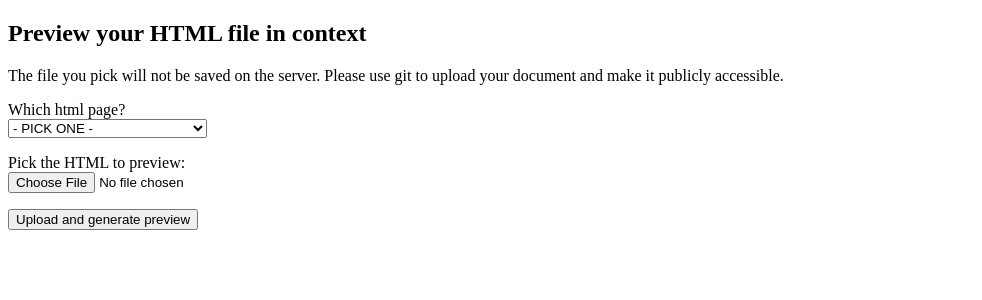
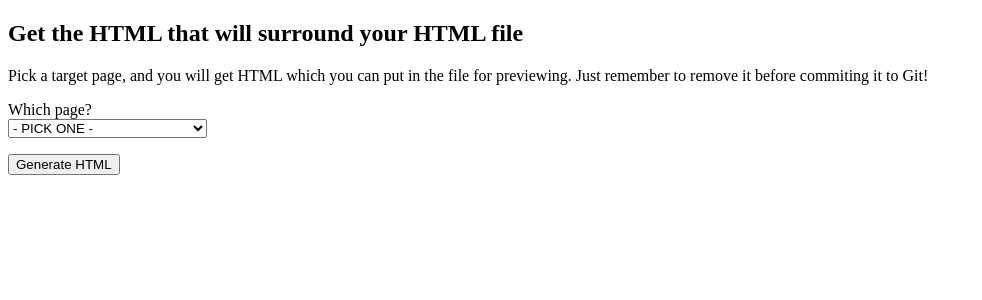
Before and after one commit to Anddor/snow4days, a PHP site: page /site/test.php in a window 1280 px wide. Shown: the top 300 px of the page, without its empty margins (0-982 px from the left). Run offline with PHP 8.4, Linux system fonts and the light colour scheme.

Commit message:
Changed from making you upload a file, to making you copy+paste header and footer into your local HTML-file, allowing better preview.

```diff
--- a/site/test.php
+++ b/site/test.php
@@ -11,46 +11,50 @@ require_once('include.php');
 generatePagesDictionary();
 
 // Is the form submitted?
-if (!empty($_POST['submitted'])) {
-    // Yes, handle file upload
-    // Validate data
-    if (!isset($_FILES['file']) || empty($_FILES['file']['name'])) {
-        die("Please upload a file");
-    }
-    if (!is_uploaded_file($_FILES['file']['tmp_name'])) {
-        die("An error occurred");
-    }
-    if (empty($_POST['template'])) {
-        die("Please pick a template to apply");
+if (!empty($_GET['submitted'])) {
+    if (empty($_GET['template'])) {
+        die("Please pick a page");
     }
 
 
-    if (!array_key_exists($_POST['template'], Page::$webpages)) {
+    if (!array_key_exists($_GET['template'], Page::$webpages)) {
         die("Template not found");
     }
 
-    // Display the page
-    $page = Page::$webpages[$_POST['template']];
-    $page->file = $_FILES['file']['tmp_name'];
-    $template = $page->template;
-    $template($page);
-} else {
-    // Display web form that lets the developer preview how their html will look
+    // Display the contents of that page
+    $page = Page::$webpages[$_GET['template']];
+    require('navbar.php');
+    // Catch the output
+    ob_start();
+    print_navbar($page, Page::$webpages);
+    $header = ob_get_clean();
+
+    $footer = file_get_contents('footer.html');
+
     ?>
 <!DOCTYPE html>
 <html>
 <head>
-    <meta charset="UTF-8">
-    <title>Preview your HTML</title>
+<meta charset="UTF-8">
+<title>Here's your HTML</title>
 </head>
+
 <body>
-<form enctype="multipart/form-data" action="<?= basename(__FILE__) ?>" method="post">
-    <h2>Preview your HTML file in context</h2>
-    <p>The file you pick will not be saved on the server. Please use git to
-    upload your document and make it publicly accessible.</p>
+<h1>HTML for <?= $page->name ?></h1>
+<label for="header"><h2>Header:</h2></label>
+<textarea id="header" rows="5" cols="80" readonly onclick="this.focus();this.select()"><!-- start header -->
+<?= $header ?>
+<!-- end header --></textarea>
+
+<label for="footer"><h2>Footer:</h2></label>
+<textarea id="footer" rows="4" cols="80" readonly onclick="this.focus();this.select()"><!-- start footer -->
+<?= $footer ?>
+<!-- end footer --></textarea>
+
+<form action="<?= basename(__FILE__) ?>" method="get">
     <p>
-        <label for="template">Which html page?</label><br/>
-        <select id="template" name="template">
+        <label for="template">Get HTML for another page:</label><br/>
+        <select id="template" name="template" onchange="this.form.submit();">
             <option selected value="">- PICK ONE -</option>
 <?php
         foreach (Page::$webpages as $url => $page) {
@@ -61,12 +65,44 @@ EOL;
         </select>
     </p>
     <p>
-        <label for="file">Pick the HTML to preview: </label><br/>
-        <input type="file" id="file" name="file">
+        <input type="hidden" name="submitted" value="yes">
+        <input type="submit" name="sup" value="Generate HTML">
+    </p>
+</form>
+</body>
+</html>
+
+<?php
+
+} else {
+    // Display web form that lets the developer preview how their html will look
+    ?>
+<!DOCTYPE html>
+<html>
+<head>
+    <meta charset="UTF-8">
+    <title>Get your HTML</title>
+</head>
+<body>
+<form action="<?= basename(__FILE__) ?>" method="get">
+    <h2>Get the HTML that will surround your HTML file</h2>
+    <p>Pick a target page, and you will get HTML which you can put in the file for previewing.
+    Just remember to remove it before commiting it to Git!</p>
+    <p>
+        <label for="template">Which page?</label><br/>
+        <select id="template" name="template" onchange="this.submit();">
+            <option selected value="">- PICK ONE -</option>
+<?php
+        foreach (Page::$webpages as $url => $page) {
+            echo <<<EOL
+            <option value="$url">$url</option>
+EOL;
+        } ?>
+        </select>
     </p>
     <p>
         <input type="hidden" name="submitted" value="yes">
-        <input type="submit" name="sup" value="Upload and generate preview">
+        <input type="submit" name="sup" value="Generate HTML">
     </p>
 </form>
 </body>
```
